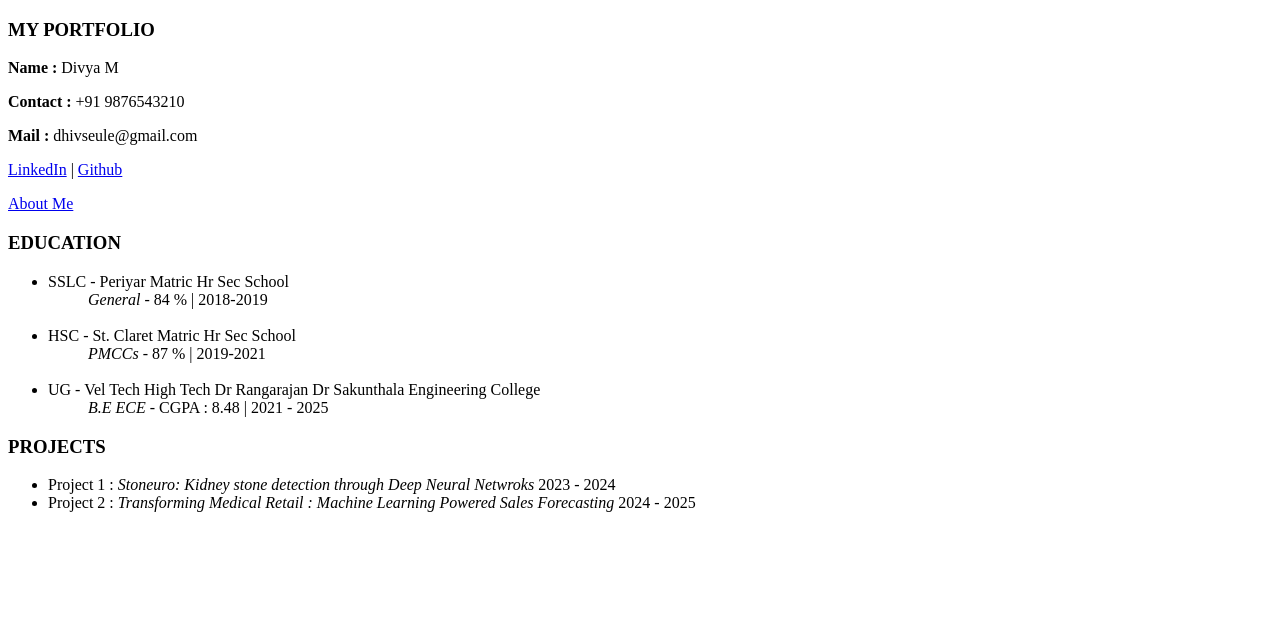
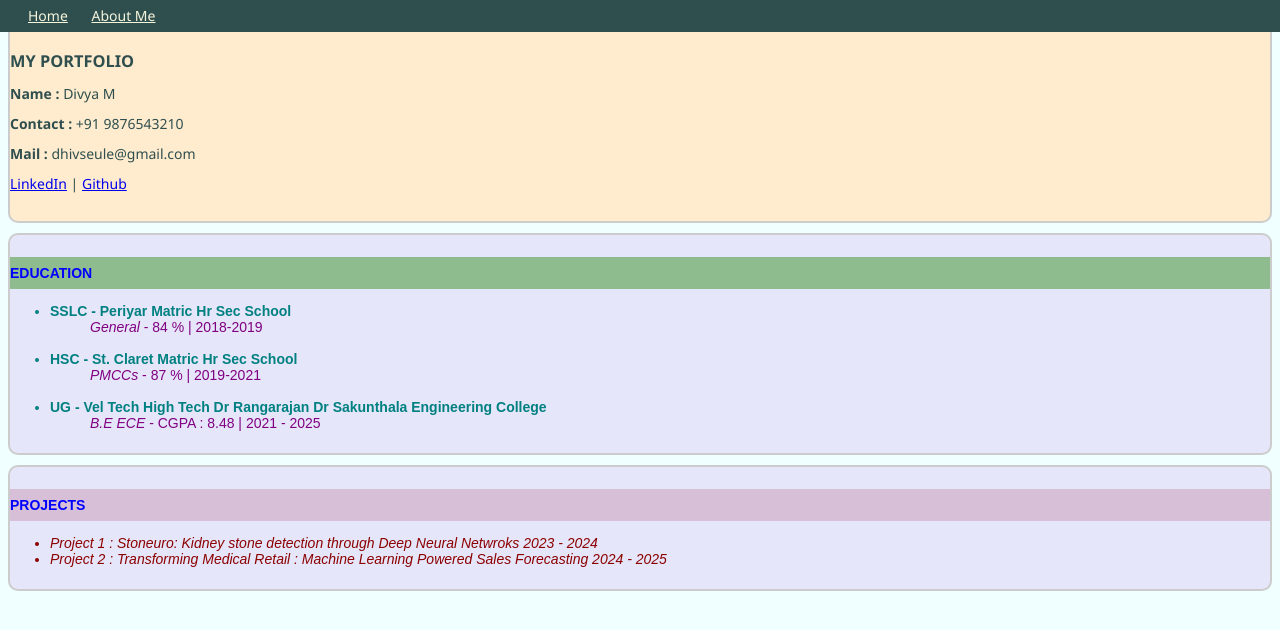
Before and after one commit to dhiv-yaa/FrontEndLearning, a plain HTML site: page portfolio.html in a window 1280 px wide. Drawn offline with Linux system fonts and the light colour scheme.

Commit message:
CSS styles added

```diff
--- /dev/null
+++ b/css/styles.css
@@ -0,0 +1,114 @@
+header{
+    color:darkslategray;
+    background-color:blanchedalmond;
+    font-size: 14px;
+    font-family: 'Segoe UI', Tahoma, Geneva, Verdana, sans-serif;
+    line-height: 16px;
+    font-weight: 200px;
+    padding-block: 15px;
+    margin-top: 20px;
+    margin-bottom: 10px;
+    border: 2px solid #ccc;
+    border-radius: 10px;
+    position: static;
+}
+
+body{
+    background-color:azure;
+    font-size: 14px;
+    font-family: Arial, Helvetica, sans-serif;
+    line-height: 16px;
+    font-weight:200px;
+}
+
+.education{
+    color:darkslategrey;
+    background-color: darkseagreen;
+    font-size: 14px;
+    padding-block: 8px;
+}
+
+.projects{
+    color:black;
+    background-color:thistle;
+    font-size: 14px;
+    padding-block: 8px;
+}
+
+h4{
+    color:blue;
+}
+
+h3.education {
+    color:blue;
+}
+
+h3.projects{
+    color: blue;
+}
+
+section{
+    color:purple;
+    background-color:lavender;
+    font-size: 14px;
+    padding-block: 8px;
+    margin-bottom: 10px;
+    border: 2px solid #ccc;
+    border-radius: 10px;
+}
+
+.skills{
+    padding-block: 8px;
+    display:block;
+    background-color: darkseagreen;
+}
+
+.introduction{
+    padding-block: 8px;
+    display:block;
+    background-color: darkseagreen;
+}
+
+.education + ul li {
+    color: teal;
+    font-weight: bold;
+}
+
+.projects + ul li {
+    color: darkred;
+    font-style: italic;
+}
+
+.skills + ul li {
+    color: darkorange;
+}
+
+.navbar {
+  position: fixed;
+  top: 0;
+  left: 0;
+  width: 100%;
+  background-color:darkslategrey;
+  color: beige;
+  padding: 8px;
+  display: flex;
+  gap: 0px 10px;
+}
+
+.nav-links a {
+  color: beige;
+  margin-left: 20px;
+  font-weight: 500;
+}
+
+.nav-links a:hover {
+  color:aqua;
+}
+
+@media (max-width: 600px) {
+  .nav-links {
+    flex-direction: column;
+    align-items: flex-start;
+    gap:10px;
+  }
+}
--- a/portfolio.html
+++ b/portfolio.html
@@ -5,6 +5,7 @@
     <meta charset="UTF-8">
     <meta name="viewport" content="width=device-width, initial-scale=1.0">
     <title>PORTFOLIO</title>
+    <link rel="stylesheet" href="css/styles.css">
 </head>
 
 <body>
@@ -13,15 +14,24 @@
         <p><b>Name :</b> Divya M</p>
         <p><b>Contact :</b> +91 9876543210</p>
         <p><b>Mail :</b> dhivseule@gmail.com</p>
-        <p><a href="https://www.linkedin.com/in/divya-m-a93336281">LinkedIn</a> | <a href="https://github.com/dhiv-yaa">Github</a></p>
+        <p><a href="https://www.linkedin.com/in/divya-m-a93336281">LinkedIn</a> | <a
+                href="https://github.com/dhiv-yaa">Github</a></p>
 
-        <nav>
+
+        <!--<nav>
             <a href="./aboutme.html">About Me</a>
+        </nav> -->
+        <nav class="navbar">
+            <div class="nav-links">
+                <a href="./portfolio.html">Home</a>
+                <a href="./aboutme.html">About Me</a>
+            </div>
         </nav>
 
     </header>
+
     <section>
-        <h3>EDUCATION</h3>
+        <h3 class="education">EDUCATION</h3>
         <ul>
             <li>SSLC - Periyar Matric Hr Sec School </li>
             <dd> <em>General</em> - 84 % | 2018-2019</dd><br>
@@ -33,10 +43,11 @@
         </ul>
     </section>
     <section>
-        <h3>PROJECTS</h3>
+        <h3 class="projects">PROJECTS</h3>
         <ul>
             <li>Project 1 : <em>Stoneuro: Kidney stone detection through Deep Neural Netwroks</em> 2023 - 2024</li>
-            <li>Project 2 : <em>Transforming Medical Retail : Machine Learning Powered Sales Forecasting</em> 2024 - 2025</li>
+            <li>Project 2 : <em>Transforming Medical Retail : Machine Learning Powered Sales Forecasting</em> 2024 -
+                2025</li>
         </ul>
     </section>
 </body>
```
Also changed, not shown: aboutme.html (+17 -4 lines).
